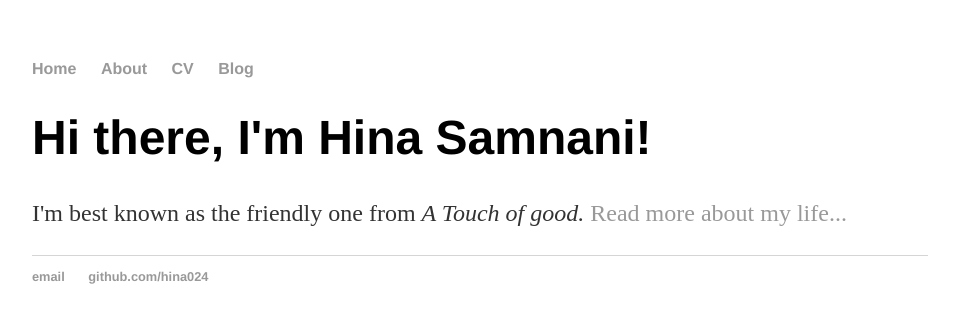
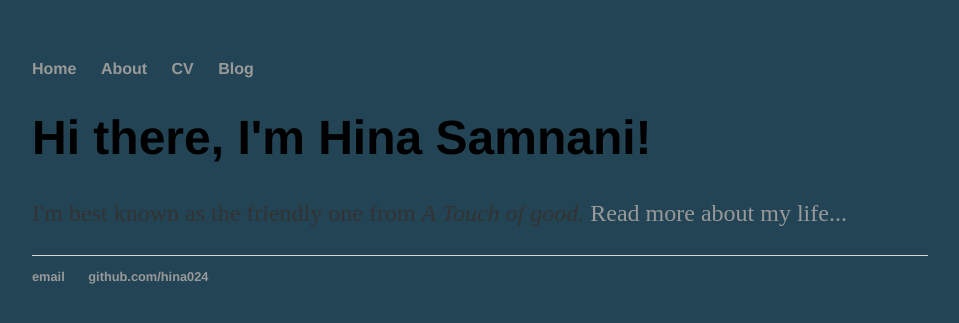
Before and after one commit to Hina024/Hina024.github.io, a Jekyll site: the page built from index.html, in a window 1280 px wide. Shown: the top 323 px of the page, without its empty margins (160-1119 px from the left). Built offline with Jekyll 4.4.1, drawn with Linux system fonts in a browser that asks for light colours.

Commit message:
Update main.css

```diff
--- a/css/main.css
+++ b/css/main.css
@@ -1,6 +1,7 @@
 body {
     margin: 60px auto;
     width: 70%;
+    background-color: #224455;
 }
 nav ul, footer ul {
     font-family:'Helvetica', 'Arial', 'Sans-Serif';
```
